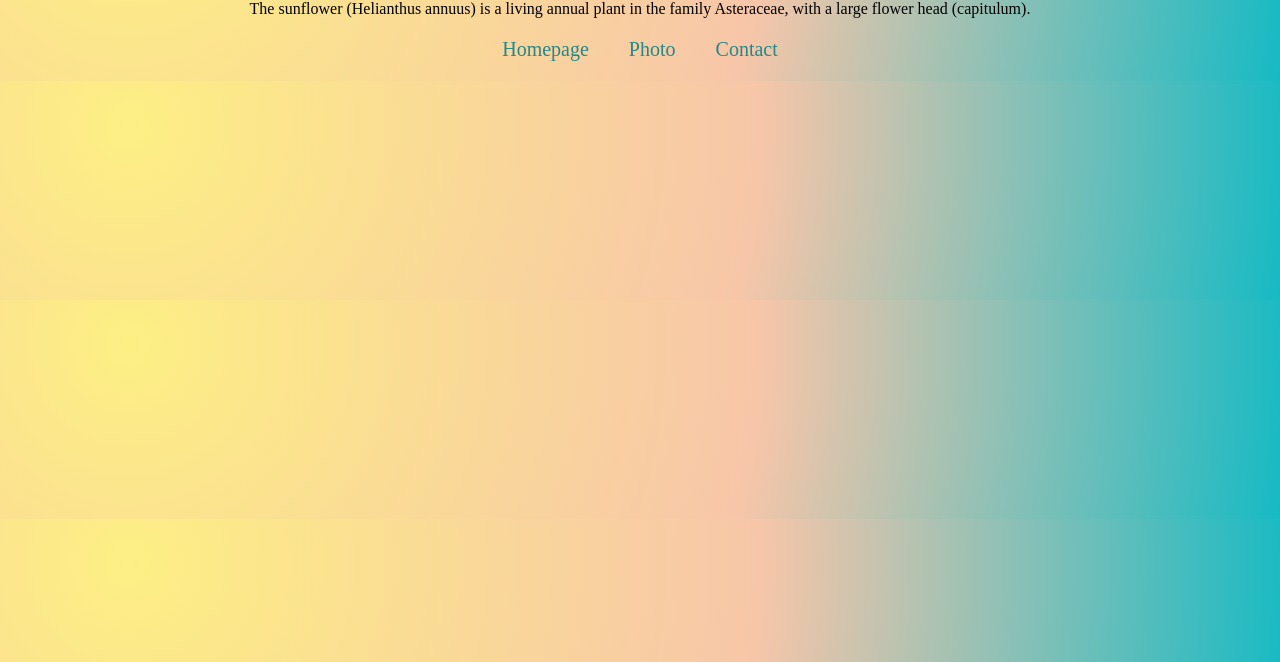
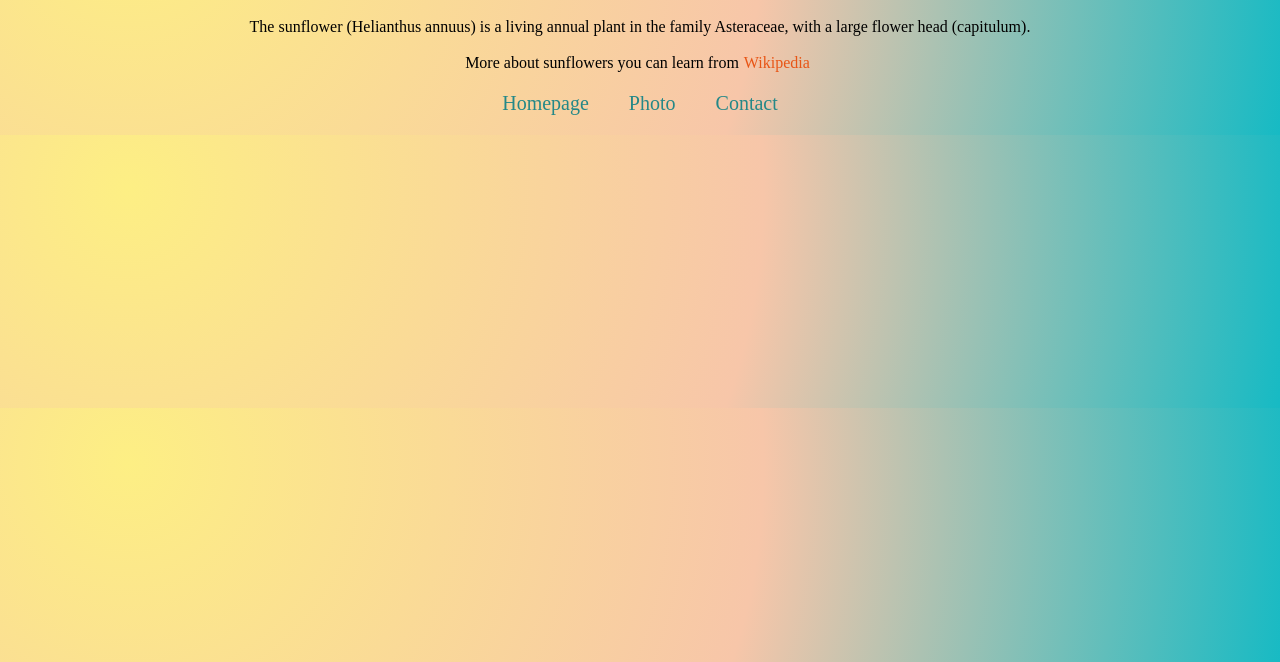
Before and after one commit to Olha-Fokanova/SheCodes-multiple-page-hosting, a plain HTML site: page index.html in a window 1280 px wide. Shown: the part 138-800 px from the top of the page. Drawn offline with Linux system fonts and the light colour scheme.

Commit message:
Made SEO

```diff
--- a/index.html
+++ b/index.html
@@ -8,15 +8,19 @@
     <meta http-equiv="X-UA-Compatible" content="IE=edge" />
 
     <meta name="viewport" content="width=device-width, initial-scale=1.0" />
-    <title>Sunflower</title>
+    <meta name="description" content="This is the best web-site about sunflowers" />
+    <title>The best flower - Sunflower.com</title>
 
     <link rel="stylesheet" href="styles.css" />
 </head>
 
-<body>
+<br>
 <h1>🌻Sunflower</h1>
 <p>The sunflower (Helianthus annuus) is a living annual plant in the family Asteraceae, with a large flower head
     (capitulum). </p>
+</br>
+<p>More about sunflowers you can learn from<a class="wiki-link" href="https://en.wikipedia.org/wiki/Common_sunflower"
+        target="_blank" title="Wikipedia web-site">Wikipedia</a></a></p>
 <div class="nav-container">
     <a href="index.html">Homepage</a>
     <a href="photo.html">Photo</a>
--- a/styles.css
+++ b/styles.css
@@ -45,3 +45,10 @@ img {
     color: rgb(36, 136, 136);
     margin: 0 5px;
 }
+
+.wiki-link {
+    font-size: 16px;
+    color: rgb(232, 85, 22);
+    margin: 0 5px;
+
+}
```
Also changed, not shown: contact.html (+2 -1 lines), photo.html (+2 -1 lines). Lines whose indentation alone changed are shown as unchanged.
